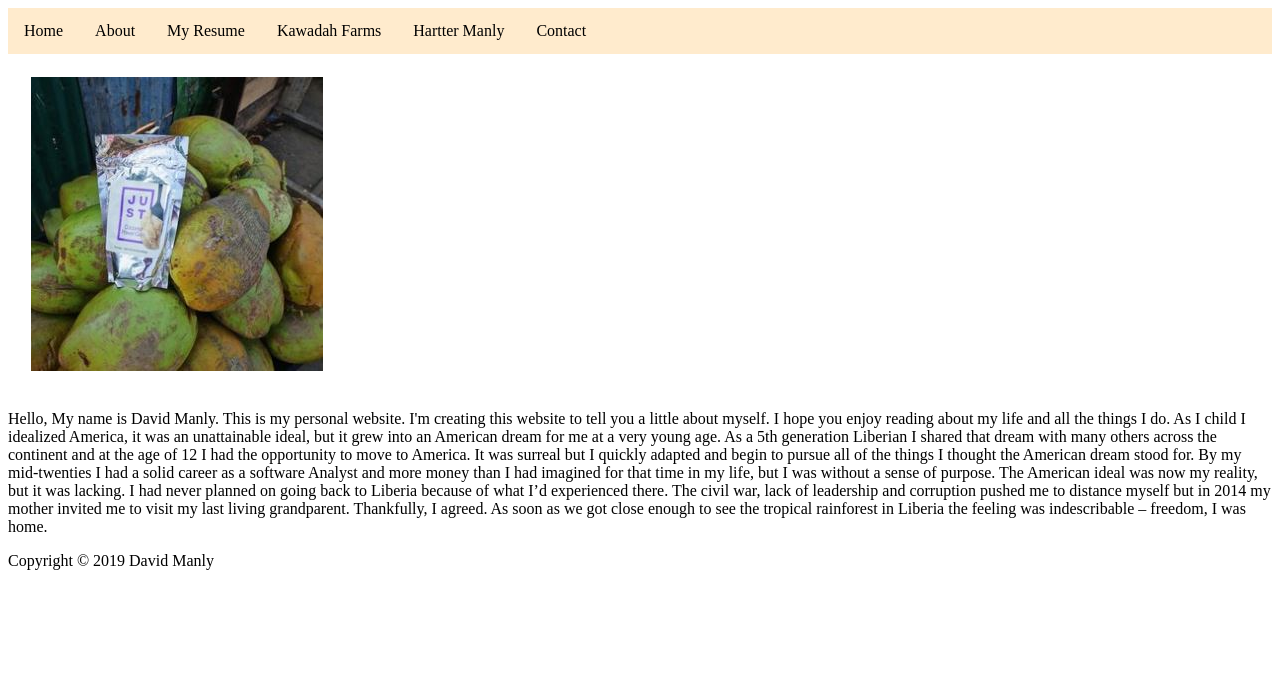
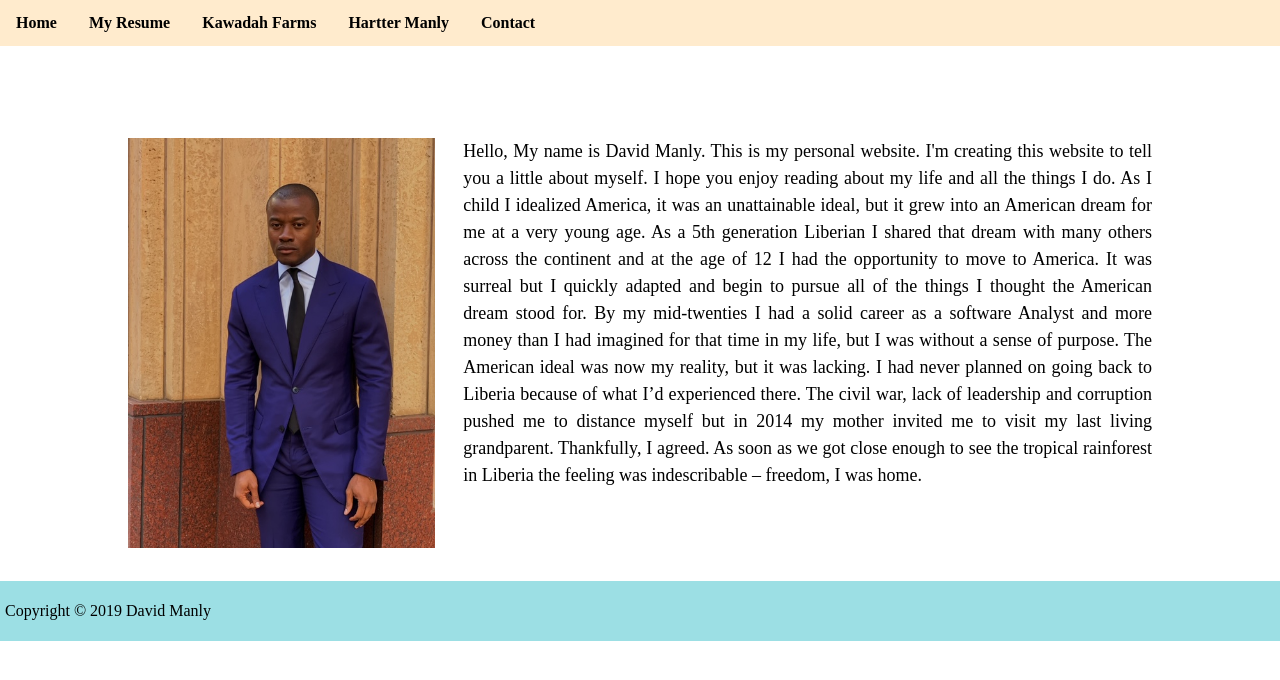
Before and after one commit to manlydavid85/david_website, a plain HTML site: page index.html in a window 1280 px wide. Drawn offline with Linux system fonts and the light colour scheme.

Commit message:
homepage make over

```diff
--- a/index.html
+++ b/index.html
@@ -1,48 +1,34 @@
 <html>
+
 <head>
     <title>David's Personal Website</title>
     <link rel="stylesheet" type="text/css" href="./styles/index.css" />
 </head>
+
 <body>
-		<div id="container">
     <div id="nav">
         <ul>
             <li><a class="selected" href=""> Home</a></li>
-					 <li><a href="about.html">About</a></li>
             <li><a href="file:///C:/Users/davidm/Documents/CSS%20Tutoral/David%20Manly_2019%20(1)%20(1).pdf">My Resume</a></li>
             <li><a href="file:///C:/Users/davidm/Documents/CSS%20Tutoral/KawadahFarms.html">Kawadah Farms</a></li>
             <li><a href="file:///C:/Users/davidm/Documents/CSS%20Tutoral/harttermanly.html">Hartter Manly</a></li>
             <li><a href="Contact.html">Contact</a></li>
         </ul>
     </div>
-			<div Id="main">
+    <div class="container">
+        <p class="home-content"> <img class="home-page-image" src="./assets/images/headshot.jpg" /> Hello, My name is David Manly. This is my personal website. I'm creating this website to tell you a little about myself. I hope you enjoy reading about my life and all the things
+            I do. As I child I idealized America, it was an unattainable ideal, but it grew into an American dream for me at a very young age. As a 5th generation Liberian I shared that dream with many others across the continent and at the age of 12
+            I had the opportunity to move to America. It was surreal but I quickly adapted and begin to pursue all of the things I thought the American dream stood for. By my mid-twenties I had a solid career as a software Analyst and more money than
+            I had imagined for that time in my life, but I was without a sense of purpose. The American ideal was now my reality, but it was lacking. I had never planned on going back to Liberia because of what I’d experienced there. The civil war, lack
+            of leadership and corruption pushed me to distance myself but in 2014 my mother invited me to visit my last living grandparent. Thankfully, I agreed. As soon as we got close enough to see the tropical rainforest in Liberia the feeling was
+            indescribable – freedom, I was home.
+            <p>
+    </div>
+    <div class="footer">
+        <p>
+            Copyright &copy; 2019 David Manly
+        </p>
+    </div>
+</body>
 
-					<img class="home-page-image" src="./assets/images/Image1.jpg"/>
-
-			</div>
-			<p class="home-content">
-				Hello, My name is David Manly.
-			This is my personal website.
-			I'm creating this website to tell you a little about myself. I hope you enjoy reading about my life and all the things I do.
-		As I child I idealized America, it was an unattainable ideal, but it grew
-			into an American dream for me at a very young age.
-			As a 5th generation Liberian I shared that dream with many others across the
-			continent and at the age of 12 I had the opportunity to move to America.
-			It was surreal but I quickly adapted and begin to pursue all of the
-			things I thought the American dream stood for.
-
-			By my mid-twenties I had a solid career as a software Analyst and more money than I had imagined for that time in my life, but I was without a sense of purpose.
-			The American ideal was now my reality, but it was lacking. I had never planned on going back to Liberia because of what I’d experienced there.
-			The civil war, lack of leadership and corruption pushed me to distance myself but in 2014 my mother invited me to visit my last living grandparent. Thankfully, I agreed.
-			As soon as we got close enough to see the tropical rainforest in Liberia the feeling was indescribable – freedom, I was home.
-			<p>
-
-
-		</div>
-		<div id="footer">
-		</Div>
-		 Copyright &copy; 2019 David Manly
-		 </div>
-		</div
-	</body>
 </html>
--- a/styles/index.css
+++ b/styles/index.css
@@ -38,10 +38,18 @@
          font-size: 18px
      }
 }
- Navigation styles  */
+
+*/
 
 
- ul{
+/* Navigation styles   */
+
+body {
+    margin: 0;
+    padding: 0;
+}
+
+ul {
     list-style-type: none;
     margin: 0;
     padding: 0;
@@ -49,8 +57,8 @@
     background-color: blanchedalmond;
 }
 
-li{
-float: left;
+li {
+    float: left;
 }
 
 li a {
@@ -59,12 +67,29 @@ li a {
     text-align: center;
     padding: 14px 16px;
     text-decoration: none;
+    font-weight: bold;
 }
 
-.home-page-image{
-    margin: 23px;
+.container {
+    width: 80%;
+    margin: 5% auto;
+    padding: 10px;
 }
 
-.home-content{
+.home-page-image {
+    margin: 0 28px 0 0;
+    width: 30%;
     float: left;
 }
+
+.home-content {
+    text-align: justify;
+    font-size: 18px;
+    line-height: 1.5;
+}
+
+.footer {
+    margin: 15px 0 0 0;
+    background-color: rgb(156, 223, 228);
+    padding: 5px;
+}
```
Also changed, not shown: assets/images/Image1.jpg (deleted), assets/images/headshot.jpg (added). Lines whose indentation alone changed are shown as unchanged.
